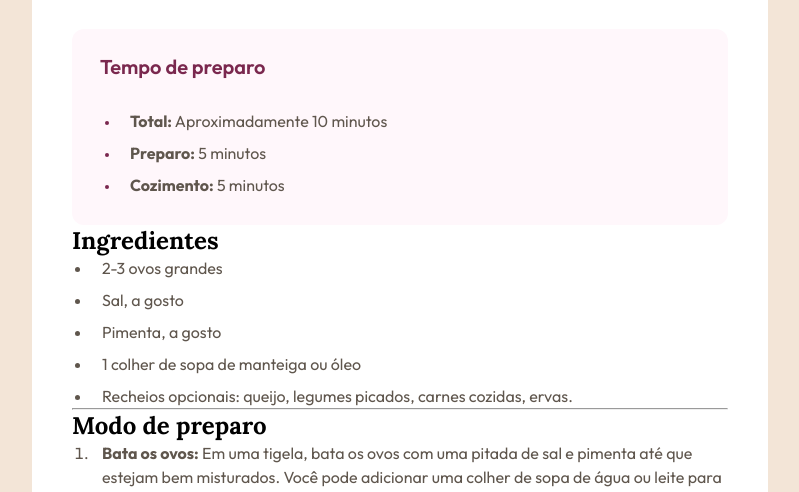
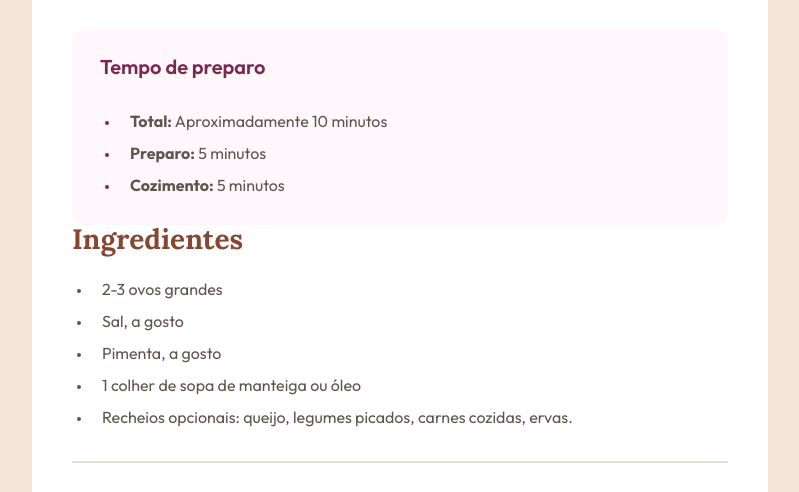
Before and after one commit to Samuel-Oliveira-Borba/Receita, a plain HTML site: page index.html in a window 1280 px wide. Shown: the part 301-793 px from the top of the page, without its empty margins (240-1039 px from the left). Drawn offline with Linux system fonts and the light colour scheme.

Commit message:
sexto commit do CSS

```diff
--- a/style.css
+++ b/style.css
@@ -78,3 +78,20 @@ ol, ul {
     color: #7a284e;
     font-size: 12px;
 }
+
+h2 {
+    font-size: 28px;
+    color: #854632;
+    line-height: 100%;
+    margin-bottom: 24px;
+}
+
+.ingredientes li::marker {
+    font-size: 12px;
+    color: #854632;
+}
+
+hr {
+    border: 1px solid #e3ddd7;
+    margin-block: 32px;
+}
```
